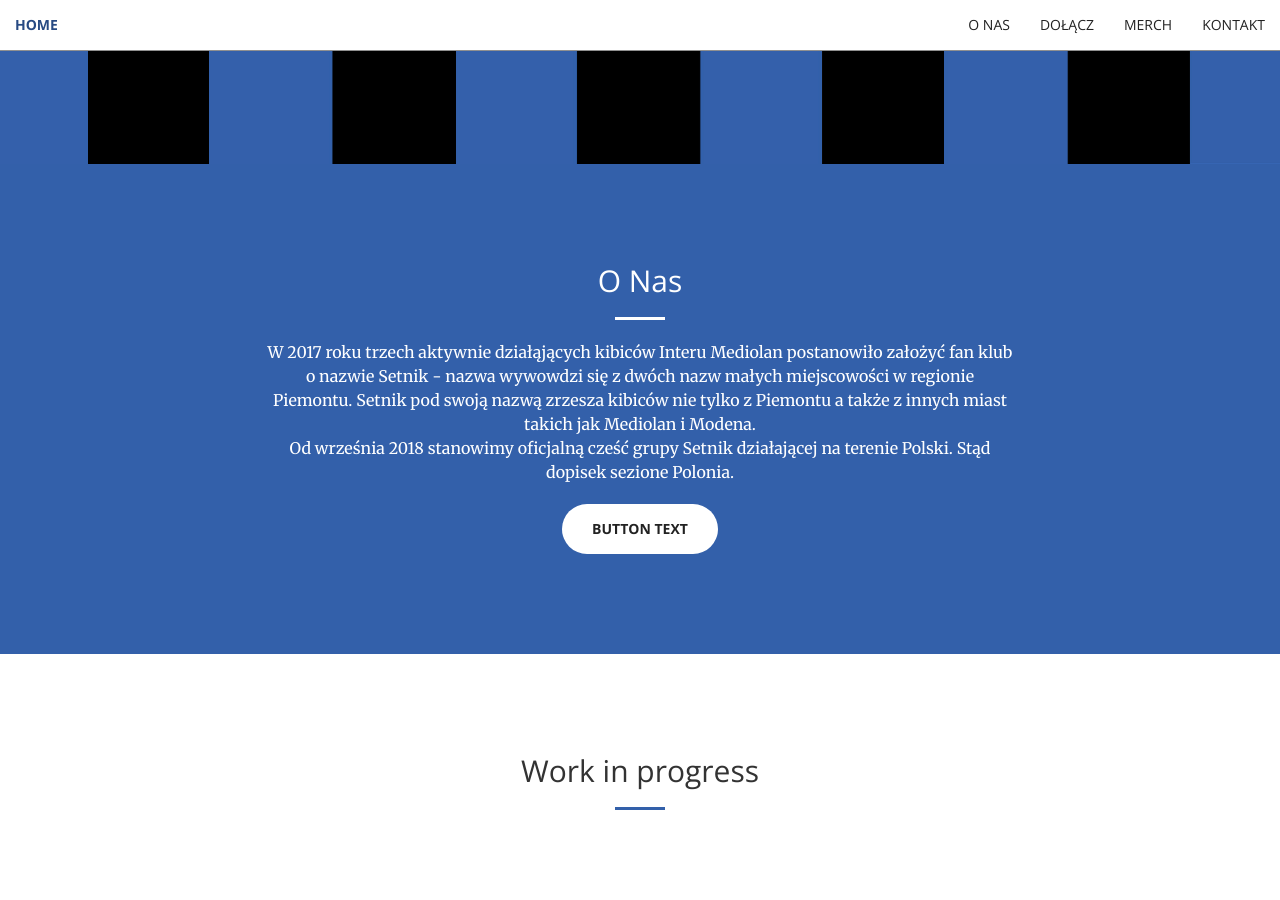
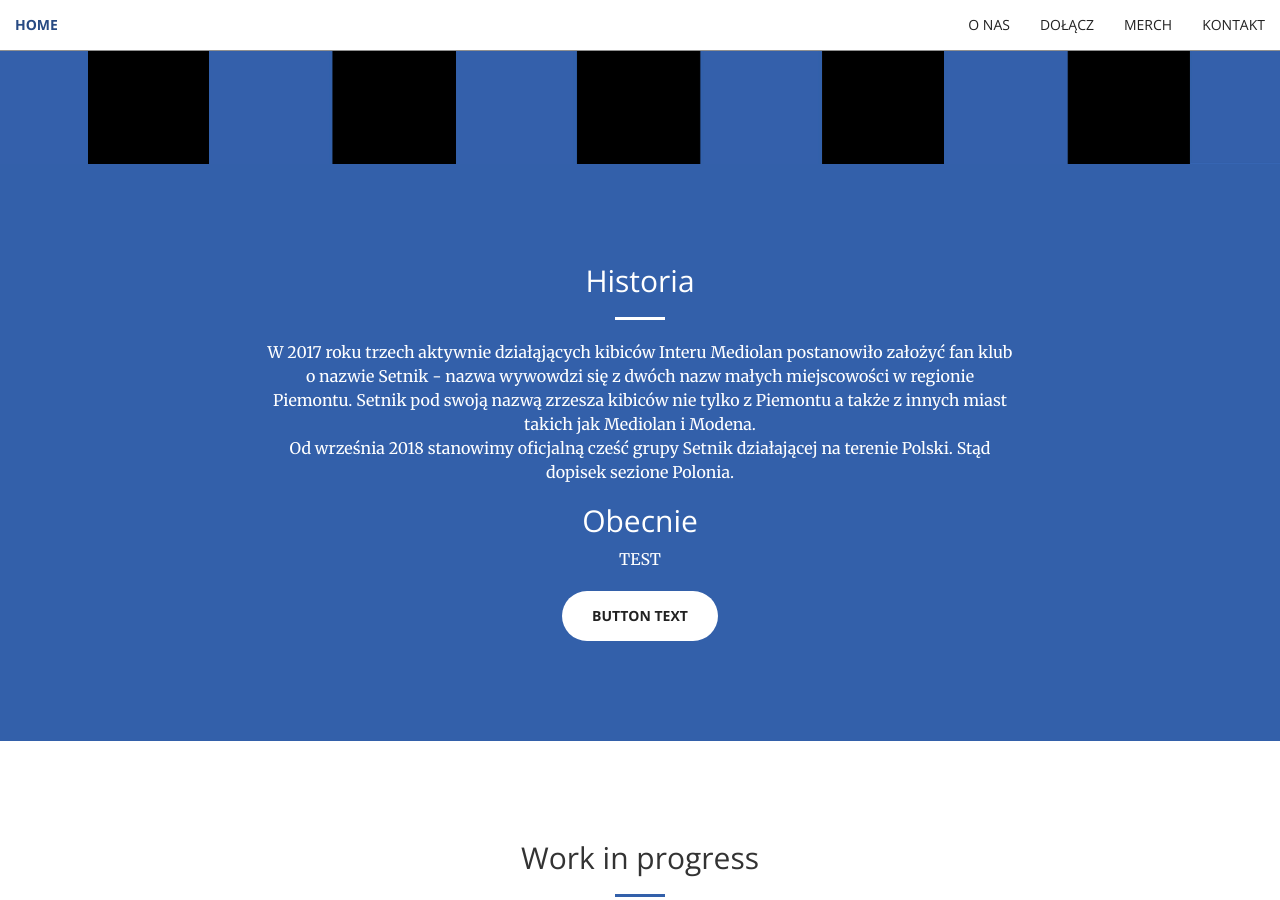
Before and after one commit to SetnikPolonia/setnikpolonia.github.io, a Jekyll site: the page built from index.html, in a window 1280 px wide and 900 px high, scrolled down 736 px. Built offline with Jekyll 4.4.1, drawn with Linux system fonts in a browser that asks for light colours.

Commit message:
Update call-to-action.html

```diff
--- a/_includes/call-to-action.html
+++ b/_includes/call-to-action.html
@@ -2,9 +2,11 @@
     <div class="container">
         <div class="row">
             <div class="col-lg-8 col-lg-offset-2 text-center">
-                <h2 class="section-heading">O Nas</h2>
+                <h2 class="section-heading">Historia</h2>
                 <hr class="light">
                 <p class="text-faded"><span style="color: white">W 2017 roku trzech aktywnie działąjących kibiców Interu Mediolan postanowiło założyć fan klub o nazwie Setnik - nazwa wywowdzi się z dwóch nazw małych miejscowości w regionie Piemontu. Setnik pod swoją nazwą zrzesza kibiców nie tylko z Piemontu a także z innych miast takich jak Mediolan i Modena. <br>Od września 2018 stanowimy oficjalną cześć grupy Setnik działającej na terenie Polski. Stąd dopisek sezione Polonia. </span> </p>
+                <h2 class="section-heading">Obecnie</h2>
+                                <p class="text-faded"><span style="color: white">TEST</span> </p>
                 <a href="#" class="btn btn-default btn-xl">Button text</a>
             </div>
         </div>
```
